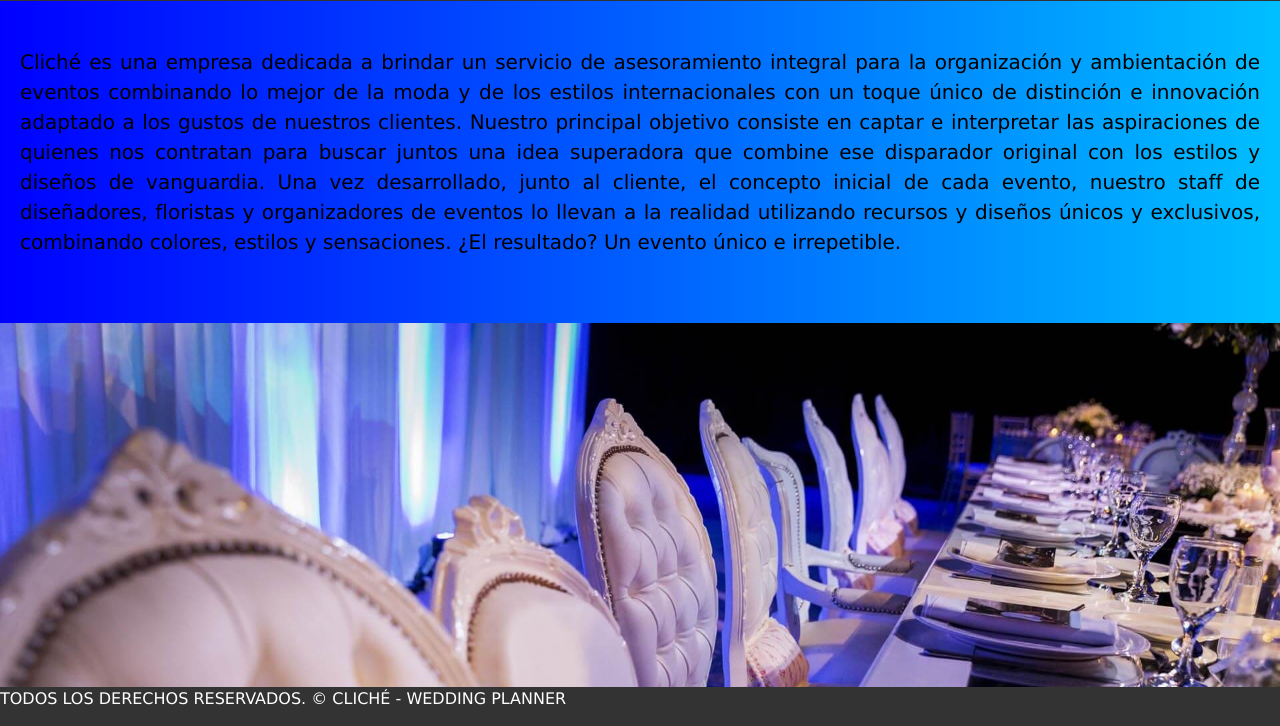
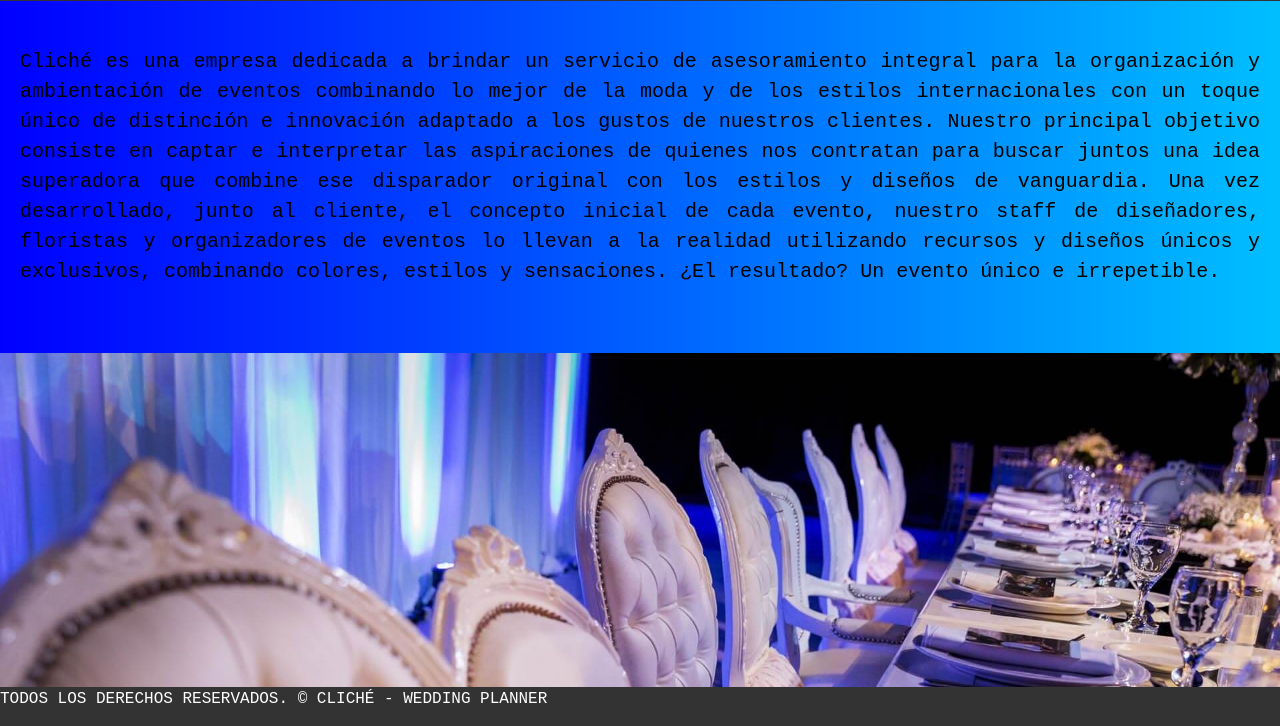
Before and after one commit to matias-mendez/repo_cliche, a plain HTML site: page index.html in a window 1280 px wide. Shown: the part 73-799 px from the top of the page. Drawn offline with Linux system fonts and the light colour scheme.

Commit message:
Cambié font Verdana por Roboto Mono

```diff
--- a/css/style.css
+++ b/css/style.css
@@ -5,7 +5,7 @@ html{
 }
 
 body {
-	font-family: 'Verdana', monospace;
+	font-family: 'Roboto Mono', monospace;
 	color: black;
 	background-image: linear-gradient(to right, blue, deepskyblue);
 	margin: 0;
```
